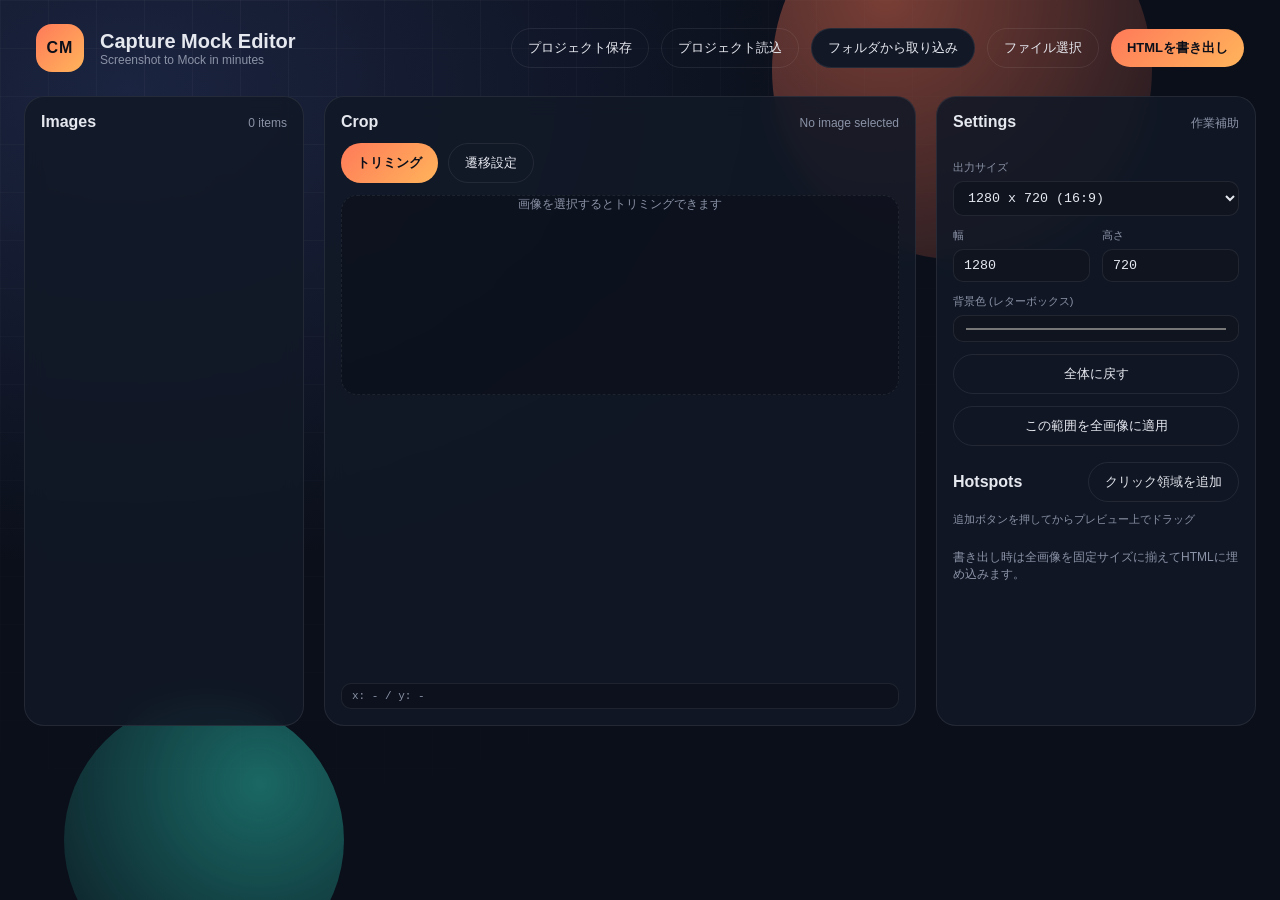
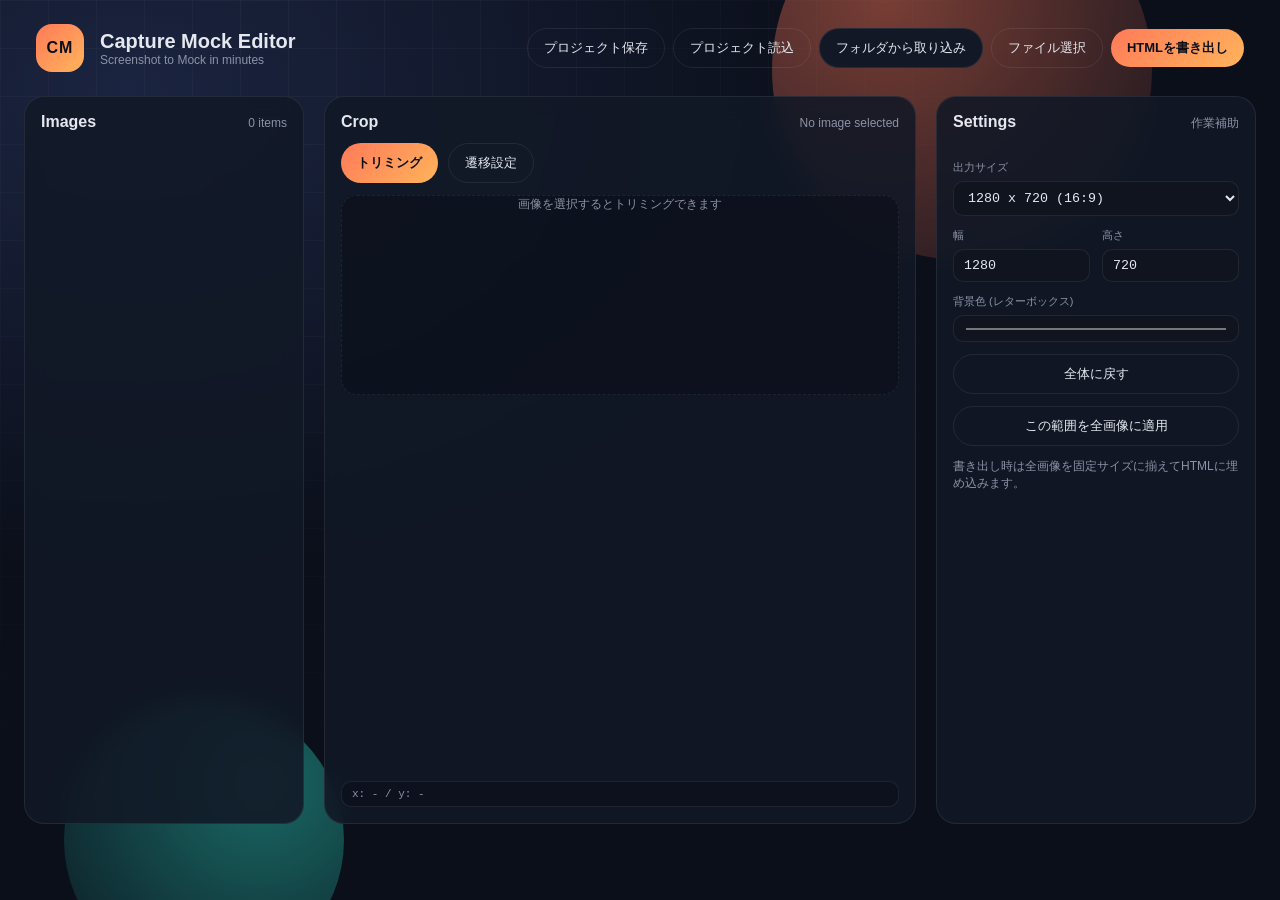

Add mask mode and refine hotspot interactions

--- a/styles.css
+++ b/styles.css
@@ -99,8 +99,21 @@ body {
 .actions {
   display: flex;
   align-items: center;
-  gap: 12px;
-  flex-wrap: wrap;
+  gap: 8px;
+  flex-wrap: nowrap;
+  justify-content: flex-end;
+  overflow-x: auto;
+}
+
+.action-group {
+  display: flex;
+  align-items: center;
+  gap: 8px;
+  flex-wrap: nowrap;
+  padding: 6px 10px;
+  border-radius: 14px;
+  background: rgba(255, 255, 255, 0.03);
+  border: 1px solid rgba(255, 255, 255, 0.06);
 }
 
 .actions .help-link {
@@ -184,6 +197,8 @@ button {
   grid-template-columns: 280px minmax(0, 1fr) 320px;
   gap: 20px;
   padding: 0 24px 32px 24px;
+  height: calc(100vh - 140px);
+  min-height: 0;
 }
 
 .panel {
@@ -194,18 +209,20 @@ button {
   display: flex;
   flex-direction: column;
   min-height: 0;
-  max-height: calc(100vh - 140px);
+  height: 100%;
+  max-height: 100%;
   backdrop-filter: blur(10px);
 }
 
 .panel.left {
   overflow: hidden;
-  height: 70vh;
-  max-height: 70vh;
-  min-height: 70vh;
 }
 
 .panel.center {
+  overflow: hidden;
+}
+
+.panel.right {
   overflow: hidden;
 }
 
@@ -381,7 +398,7 @@ button {
 }
 
 .stage-hidden {
-  display: none;
+  display: none !important;
 }
 
 .hint {
@@ -414,6 +431,18 @@ button {
   font-family: 'IBM Plex Mono', monospace;
 }
 
+.readonly-value {
+  width: 100%;
+  padding: 10px 12px;
+  border-radius: 10px;
+  border: 1px solid var(--stroke);
+  background: var(--panel-2);
+  color: var(--text);
+  font-family: 'IBM Plex Mono', monospace;
+  font-size: 12px;
+  line-height: 1.4;
+}
+
 .field.row {
   display: grid;
   grid-template-columns: 1fr 1fr;
@@ -438,9 +467,8 @@ button {
 }
 
 .preview-stage canvas {
-  width: auto;
+  width: 100%;
   height: 100%;
-  max-width: 100%;
   display: block;
 }
 
@@ -456,8 +484,11 @@ button {
 
 .hotspot-controls {
   margin-top: 16px;
-  display: grid;
+  display: flex;
+  flex-direction: column;
   gap: 10px;
+  min-height: 0;
+  flex: 1;
 }
 
 .hotspot-header {
@@ -474,21 +505,82 @@ button {
 .hotspot-list {
   display: grid;
   gap: 8px;
+  min-height: 0;
+  overflow-y: auto;
+  flex: 1;
+  align-content: start;
 }
 
 .hotspot-item {
   display: grid;
-  grid-template-columns: auto 1fr auto;
-  gap: 8px;
-  align-items: center;
+  gap: 10px;
   background: var(--panel-2);
   border: 1px solid var(--stroke);
   border-radius: 12px;
-  padding: 8px;
+  padding: 10px;
+  cursor: pointer;
+  transition: border-color 0.15s ease, box-shadow 0.15s ease, background 0.15s ease;
+}
+
+.hotspot-item:hover {
+  border-color: rgba(255, 255, 255, 0.14);
+}
+
+.hotspot-item.active {
+  border-color: rgba(45, 212, 191, 0.72);
+  box-shadow: 0 0 0 1px rgba(45, 212, 191, 0.36) inset;
+  background: rgba(20, 37, 45, 0.92);
+}
+
+.hotspot-item-top {
+  display: flex;
+  align-items: center;
+  justify-content: space-between;
 }
 
 .hotspot-label {
   font-family: 'IBM Plex Mono', monospace;
+  font-size: 11px;
+  color: var(--muted);
+}
+
+.hotspot-target-card {
+  display: grid;
+  grid-template-columns: 64px minmax(0, 1fr);
+  gap: 10px;
+  align-items: center;
+  padding: 8px;
+  border-radius: 10px;
+  background: rgba(255, 255, 255, 0.03);
+  border: 1px solid rgba(255, 255, 255, 0.05);
+}
+
+.hotspot-target-card.is-empty {
+  grid-template-columns: 1fr;
+  color: var(--muted);
+  font-size: 12px;
+}
+
+.hotspot-target-thumb {
+  width: 64px;
+  height: 64px;
+  object-fit: cover;
+  border-radius: 8px;
+  cursor: pointer;
+}
+
+.hotspot-target-info {
+  min-width: 0;
+}
+
+.hotspot-target-name {
+  font-size: 12px;
+  line-height: 1.35;
+  word-break: break-all;
+}
+
+.hotspot-target-meta {
+  margin-top: 4px;
   font-size: 11px;
   color: var(--muted);
 }
@@ -513,9 +605,11 @@ button {
 @media (max-width: 1100px) {
   .workspace {
     grid-template-columns: 1fr;
+    height: auto;
   }
   .panel {
     min-height: auto;
     max-height: none;
+    height: auto;
   }
 }
